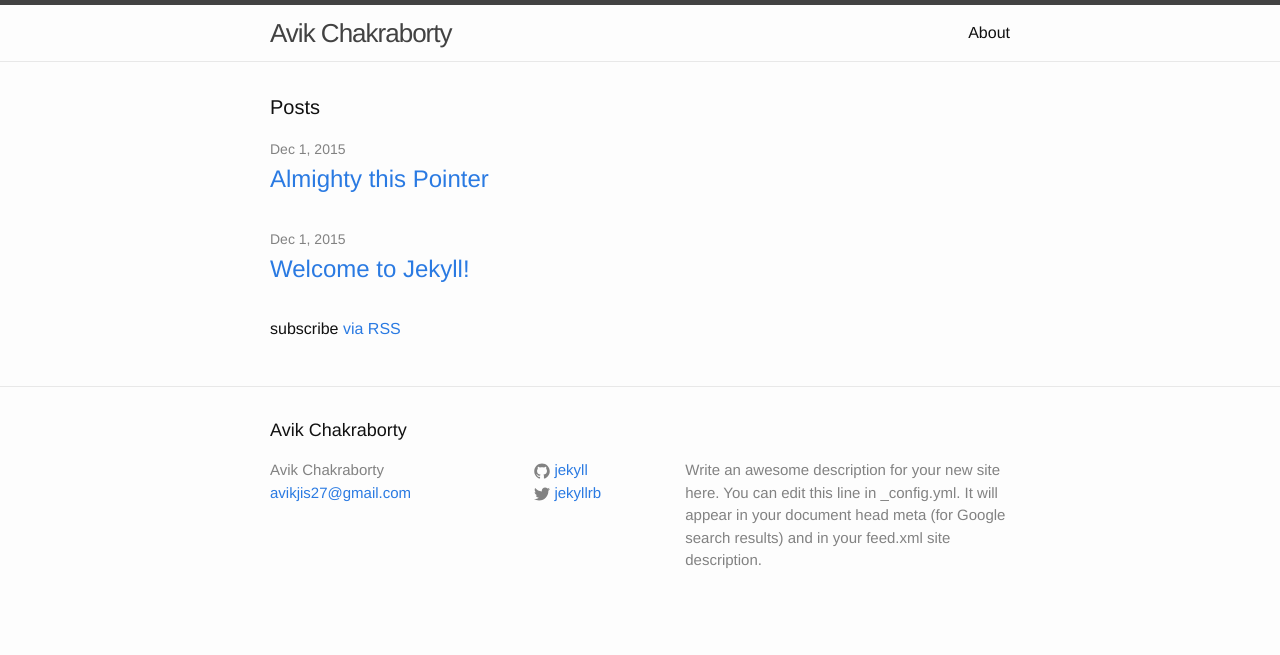
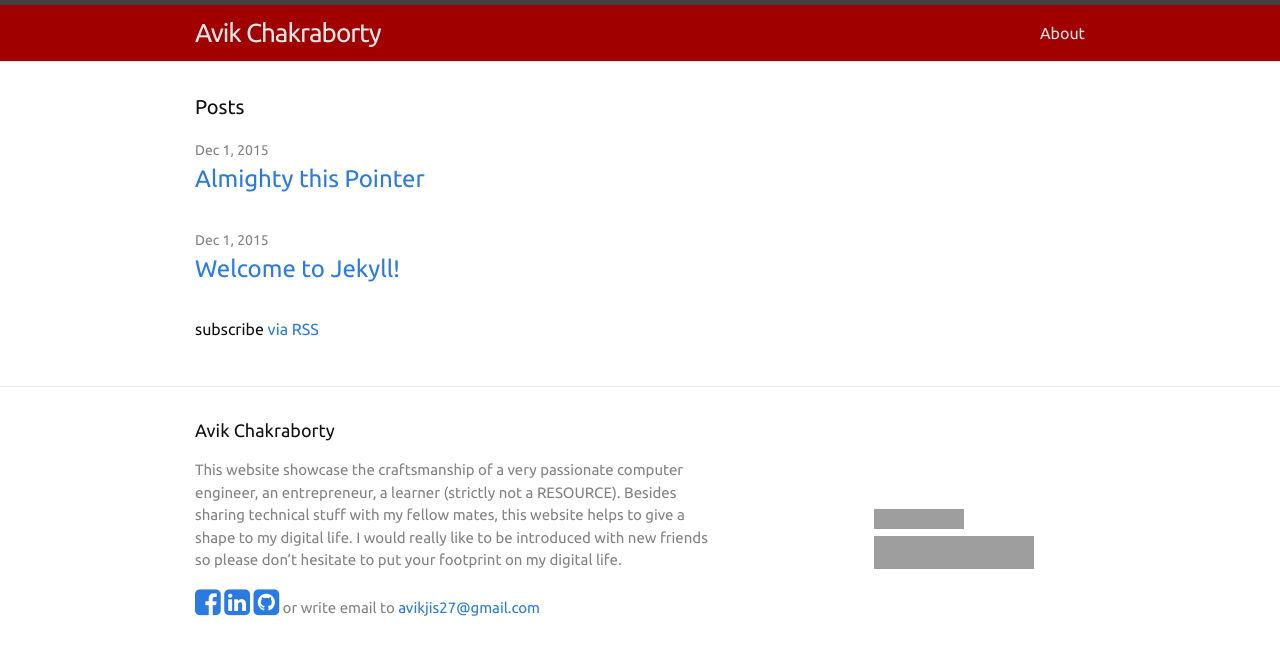
Before and after one commit to avikjis27/avikjis27.github.io, a Jekyll site: the page built from index.html, in a window 1280 px wide. Shown: the top 655 px of the page. Built offline with Jekyll 4.4.1, drawn with Linux system fonts in a browser that asks for light colours; nearby versions of some CDN libraries; grey boxes are pictures that could not be loaded.

Commit message:
Changing the style

```diff
--- a/_config.yml
+++ b/_config.yml
@@ -8,14 +8,17 @@
 # Site settings
 title: Avik Chakraborty
 email: avikjis27@gmail.com
+facebook: https://www.facebook.com/avikjis27
+linkedin: https://in.linkedin.com/in/avikjis27
+github: https://github.com/avikjis27
 description: > # this means to ignore newlines until "baseurl:"
-  Write an awesome description for your new site here. You can edit this
-  line in _config.yml. It will appear in your document head meta (for
-  Google search results) and in your feed.xml site description.
+  This website showcase the craftsmanship of a very passionate computer engineer, an entrepreneur, a learner (strictly not a RESOURCE).
+  Besides sharing technical stuff with my fellow mates, this website helps to give a shape to my digital life. I would really like to be introduced with new friends so please don’t hesitate to put your footprint on my digital life.
+
 baseurl: "" # the subpath of your site, e.g. /blog
 url: "http://avikjis27.github.io/" # the base hostname & protocol for your site
-twitter_username: jekyllrb
-github_username:  jekyll
+repo_name: avikjis27.github.io
+github_username:  avikjis27
 
 # Build settings
 markdown: kramdown
--- a/_includes/footer.html
+++ b/_includes/footer.html
@@ -6,31 +6,47 @@
 
     <div class="footer-col-wrapper">
       <div class="footer-col footer-col-1">
-        <ul class="contact-list">
-          <li>{{ site.title }}</li>
-          <li><a href="mailto:{{ site.email }}">{{ site.email }}</a></li>
+        <p>{{ site.description }}</p>
+
+        <ul class="social-media-list">
+          {% if site.github_username %}
+          <li>
+
+            <a href="{{ site.facebook }}"> <i class="fa fa-facebook-square fa-2x"></i></a>
+            <a href="{{ site.linkedin }}"> <i class="fa fa-linkedin-square fa-2x"></i></a>
+            <a href="{{ site.github }}"> <i class="fa fa-github-square fa-2x"></i></a> or write email to <a href="mailto:{{ site.email }}">{{ site.email }}</a></li>
+
+
+
+          </li>
+          {% endif %}
+
+
+        </ul>
+
+      </div>
+      <div class="footer-col footer-col-2">
+
+      </div>
+      <div class="footer-col footer-col-3">
+        <ul class="social-media-list">
+          <li>
+        <iframe src="http://ghbtns.com/github-btn.html?user={{ site.github_username }}&repo={{ site.repo_name }}&count=true&type=follow"
+  allowtransparency="true" frameborder="0" scrolling="0" width="165" height="20"></iframe>
+          </li>
+          <li>
+            <a href="https://in.linkedin.com/pub/avik-chakraborty/39/867/677">
+
+          <img src="https://static.licdn.com/scds/common/u/img/webpromo/btn_viewmy_160x33.png" width="160" height="33" border="0" alt="View Avik Chakraborty's profile on LinkedIn">
+
+    </a>
+          </li>
+
         </ul>
       </div>
 
-      <div class="footer-col footer-col-2">
-        <ul class="social-media-list">
-          {% if site.github_username %}
-          <li>
-            {% include icon-github.html username=site.github_username %}
-          </li>
-          {% endif %}
 
-          {% if site.twitter_username %}
-          <li>
-            {% include icon-twitter.html username=site.twitter_username %}
-          </li>
-          {% endif %}
-        </ul>
-      </div>
 
-      <div class="footer-col footer-col-3">
-        <p>{{ site.description }}</p>
-      </div>
     </div>
 
   </div>
--- a/_includes/head.html
+++ b/_includes/head.html
@@ -5,7 +5,8 @@
 
   <title>{% if page.title %}{{ page.title }}{% else %}{{ site.title }}{% endif %}</title>
   <meta name="description" content="{% if page.excerpt %}{{ page.excerpt | strip_html | strip_newlines | truncate: 160 }}{% else %}{{ site.description }}{% endif %}">
-
+  <link href='https://fonts.googleapis.com/css?family=Ubuntu' rel='stylesheet' type='text/css'>
+  <link rel="stylesheet" href="https://maxcdn.bootstrapcdn.com/font-awesome/4.5.0/css/font-awesome.min.css">
   <link rel="stylesheet" href="{{ "/css/main.css" | prepend: site.baseurl }}">
   <link rel="canonical" href="{{ page.url | replace:'index.html','' | prepend: site.baseurl | prepend: site.url }}">
   <link rel="alternate" type="application/rss+xml" title="{{ site.title }}" href="{{ "/feed.xml" | prepend: site.baseurl | prepend: site.url }}">
--- a/_includes/header.html
+++ b/_includes/header.html
@@ -6,11 +6,7 @@
 
     <nav class="site-nav">
       <a href="#" class="menu-icon">
-        <svg viewBox="0 0 18 15">
-          <path fill="#424242" d="M18,1.484c0,0.82-0.665,1.484-1.484,1.484H1.484C0.665,2.969,0,2.304,0,1.484l0,0C0,0.665,0.665,0,1.484,0 h15.031C17.335,0,18,0.665,18,1.484L18,1.484z"/>
-          <path fill="#424242" d="M18,7.516C18,8.335,17.335,9,16.516,9H1.484C0.665,9,0,8.335,0,7.516l0,0c0-0.82,0.665-1.484,1.484-1.484 h15.031C17.335,6.031,18,6.696,18,7.516L18,7.516z"/>
-          <path fill="#424242" d="M18,13.516C18,14.335,17.335,15,16.516,15H1.484C0.665,15,0,14.335,0,13.516l0,0 c0-0.82,0.665-1.484,1.484-1.484h15.031C17.335,12.031,18,12.696,18,13.516L18,13.516z"/>
-        </svg>
+
       </a>
 
       <div class="trigger">
--- a/_sass/_layout.scss
+++ b/_sass/_layout.scss
@@ -5,6 +5,8 @@
     border-top: 5px solid $grey-color-dark;
     border-bottom: 1px solid $grey-color-light;
     min-height: 56px;
+    background-color: $header-bg-color;
+
 
     // Positioning context for the mobile navigation icon
     position: relative;
@@ -17,10 +19,13 @@
     letter-spacing: -1px;
     margin-bottom: 0;
     float: left;
+    text-decoration: none !important;
+
 
     &,
     &:visited {
-        color: $grey-color-dark;
+        color: $grey-color-light;
+
     }
 }
 
@@ -33,8 +38,9 @@
     }
 
     .page-link {
-        color: $text-color;
+        color: $grey-color-light;
         line-height: $base-line-height;
+        text-decoration: none !important;
 
         // Gaps between nav items, but not on the last one
         &:not(:last-child) {
@@ -127,18 +133,19 @@
 }
 
 .footer-col-1 {
-    width: -webkit-calc(35% - (#{$spacing-unit} / 2));
-    width:         calc(35% - (#{$spacing-unit} / 2));
+    width: -webkit-calc(60% - (#{$spacing-unit} / 2));
+    width:         calc(60% - (#{$spacing-unit} / 2));
 }
 
 .footer-col-2 {
-    width: -webkit-calc(20% - (#{$spacing-unit} / 2));
-    width:         calc(20% - (#{$spacing-unit} / 2));
+    width: -webkit-calc(15% - (#{$spacing-unit} / 2));
+    width:         calc(15% - (#{$spacing-unit} / 2));
 }
 
 .footer-col-3 {
-    width: -webkit-calc(45% - (#{$spacing-unit} / 2));
-    width:         calc(45% - (#{$spacing-unit} / 2));
+    width: -webkit-calc(25% - (#{$spacing-unit} / 2));
+    width:         calc(25% - (#{$spacing-unit} / 2));
+    padding-top: 50px;
 }
 
 @include media-query($on-laptop) {
--- a/css/main.scss
+++ b/css/main.scss
@@ -6,7 +6,7 @@
 
 
 // Our variables
-$base-font-family: "Helvetica Neue", Helvetica, Arial, sans-serif;
+$base-font-family: "Ubuntu","Helvetica Neue", Helvetica, Arial, sans-serif;
 $base-font-size:   16px;
 $base-font-weight: 400;
 $small-font-size:  $base-font-size * 0.875;
@@ -15,15 +15,16 @@ $base-line-height: 1.5;
 $spacing-unit:     30px;
 
 $text-color:       #111;
-$background-color: #fdfdfd;
+$background-color: #FFFFFF;
 $brand-color:      #2a7ae2;
+$header-bg-color:  #A00000;
 
 $grey-color:       #828282;
 $grey-color-light: lighten($grey-color, 40%);
 $grey-color-dark:  darken($grey-color, 25%);
 
 // Width of the content area
-$content-width:    800px;
+$content-width:    950px;
 
 $on-palm:          600px;
 $on-laptop:        800px;
```
